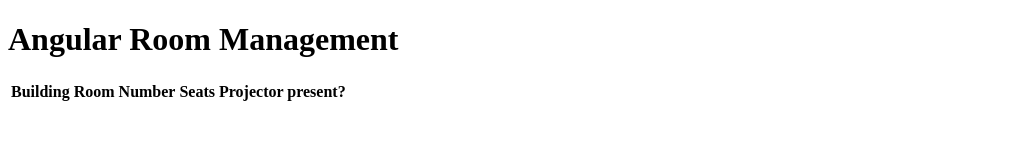
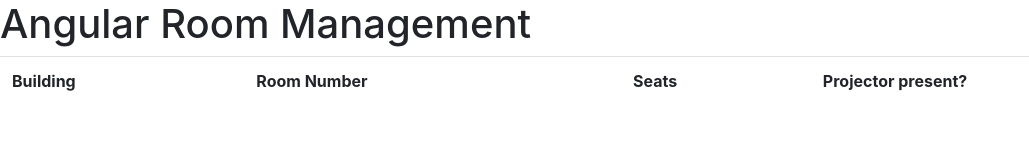
Before and after one commit to ottowagner/bugtracking, a website: page src/main/webapp/index.html in a window 1280 px wide. Shown: the whole page, without its empty margins (0-1029 px from the left). Drawn offline with nearby package versions, Linux system fonts and the light colour scheme; no server answers.

Commit message:
OW: added Bootstrap

```diff
--- a/src/main/webapp/index.html
+++ b/src/main/webapp/index.html
@@ -3,12 +3,13 @@
 <head lang="en">
     <meta charset="UTF-8">
     <title>AngularJS Room Management</title>
+    <link rel="stylesheet" href="bower_components/bootstrap/dist/css/bootstrap.min.css">
     <script type="application/javascript" src="bower_components/angular/angular.js"></script>
     <script type="application/javascript" src="js/application.js"></script>
 </head>
 <body ng-controller="mainController as mainController">
     <h1>Angular Room Management</h1>
-    <table>
+    <table class="table table-hover">
         <tr>
             <th>Building</th>
             <th>Room Number</th>
```
